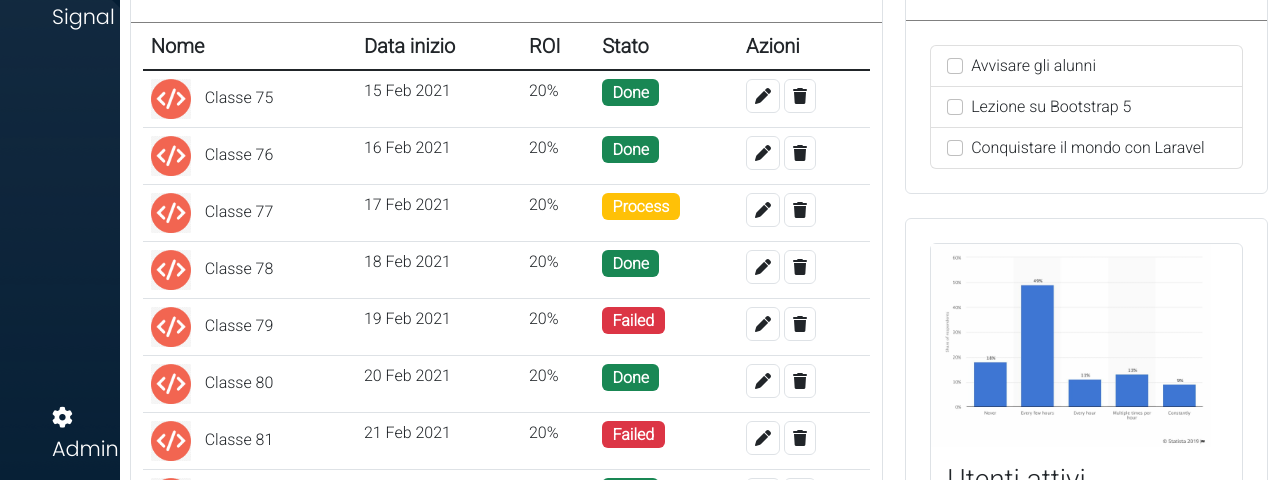
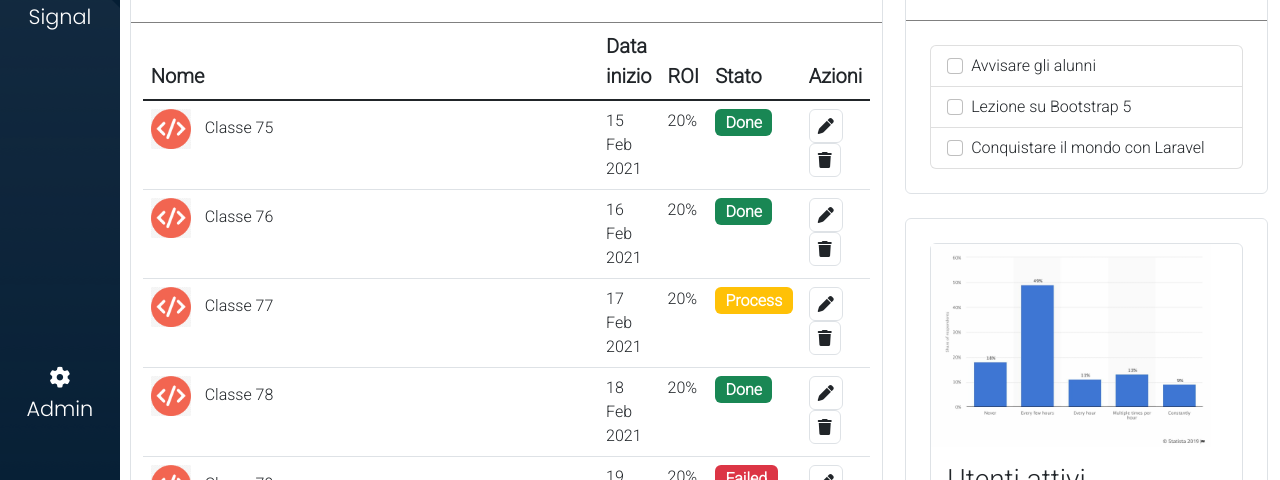
Before and after one commit to Andele97/html-css-bootstrap-dashboard, a plain HTML site: page index.html in a window 1280 px wide. Shown: the part 320-800 px from the top of the page. Drawn offline with nearby package versions, Linux system fonts and the light colour scheme.

Commit message:
[fix] list in the aside

```diff
--- a/assets/style.css
+++ b/assets/style.css
@@ -44,7 +44,7 @@ header .light-logo {
   font-size: 1.3em;
 }
 
-.aside .row {
+.aside .row:first-child {
   height: calc(100vh - 200px);
 }
 
--- a/index.html
+++ b/index.html
@@ -72,9 +72,8 @@
   <main>
     <div class="container-fluid p-0 d-flex">
       <!-- Aside -->
-      <div class="aside">
+      <div class="aside d-flex flex-column text-center">
         <div class="row">
-          <div class="col">
           <ul>
             <li>
               <i class="fa-solid fa-house fs-3"></i>
@@ -90,16 +89,16 @@
             </li>
           </ul>
         </div>
-        </div>
+        <div class="row">
           <ul>
             <li>
-              <a href="#">
               <i class="fa-solid fa-gear"></i>
-                Admin
-              </a>
+              <a class="d-none d-lg-inline-block" href="#">Admin</a>
             </li>
           </ul>
         </div>
+      </div>
+
       <!-- Aside -->
       <!-- Menu -->
       <div class="ap-container">
@@ -159,7 +158,7 @@
                     <tbody class="table-group-divider">
 
                       <tr>
-                        <td>
+                        <td class="w-75">
                           <img class="ap-avatar" src="assets/img/class-avatar.jpg" alt="avatar">
                           Classe 75
                         </td>
```
Lines whose indentation alone changed are shown as unchanged.
